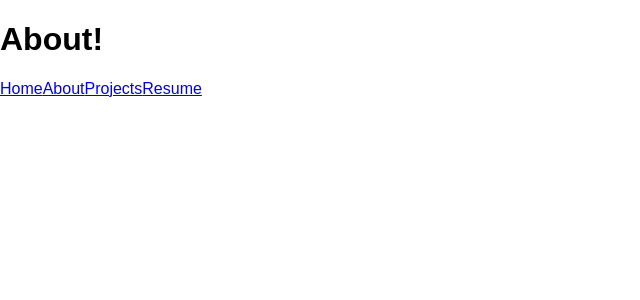
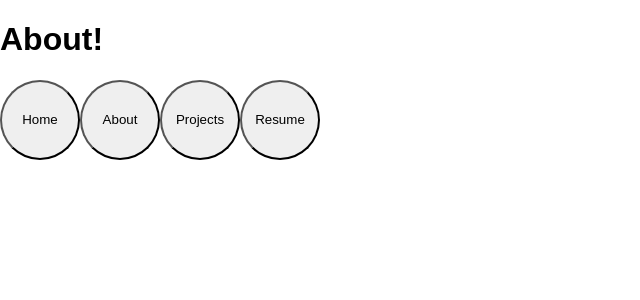
Before and after one commit to zfv200/zfv200, a React (Create React App) app: page /about in a window 1280 px wide. Shown: the top 300 px of the page, without its empty margins (0-640 px from the left). Built offline with nearby package versions, Linux system fonts and the light colour scheme.

Commit message:
button styling

```diff
--- a/src/components/Navbar.js
+++ b/src/components/Navbar.js
@@ -5,38 +5,18 @@ const Navbar = () => {
 
   return (
     <div>
-      <NavLink
-        to="/"
-        exact
-        // style={}
-        activeStyle={{
-
-        }}
-      >Home</NavLink>
-      <NavLink
-        to="/about"
-        exact
-        // style={}
-        activeStyle={{
-
-        }}
-      >About</NavLink>
-      <NavLink
-        to="/projects"
-        exact
-        // style={}
-        activeStyle={{
-
-        }}
-      >Projects</NavLink>
-    <NavLink
-      to="/Resume"
-      exact
-      // style={}
-      activeStyle={{
-
-      }}
-    >Resume</NavLink>
+      <NavLink to="/">
+        <button className='circle-button'>Home</button>
+      </NavLink>
+      <NavLink to="/about">
+        <button className='circle-button'>About</button>
+      </NavLink>
+      <NavLink to="/projects">
+        <button className='circle-button'>Projects</button>
+      </NavLink>
+      <NavLink to="/resume">
+        <button className='circle-button'>Resume</button>
+      </NavLink>
     </div>
   )
 }
--- a/src/containers/Resume.js
+++ b/src/containers/Resume.js
@@ -5,7 +5,7 @@ class Resume extends React.Component{
   render(){
     return (
       <div>
-        <h1>Projects!</h1>
+        <h1>Resume!</h1>
       </div>
     )
   }
--- a/src/index.css
+++ b/src/index.css
@@ -3,3 +3,9 @@ body {
   padding: 0;
   font-family: sans-serif;
 }
+
+.circle-button {
+  border-radius: 50%;
+  height: 80px;
+  width: 80px;
+}
```
